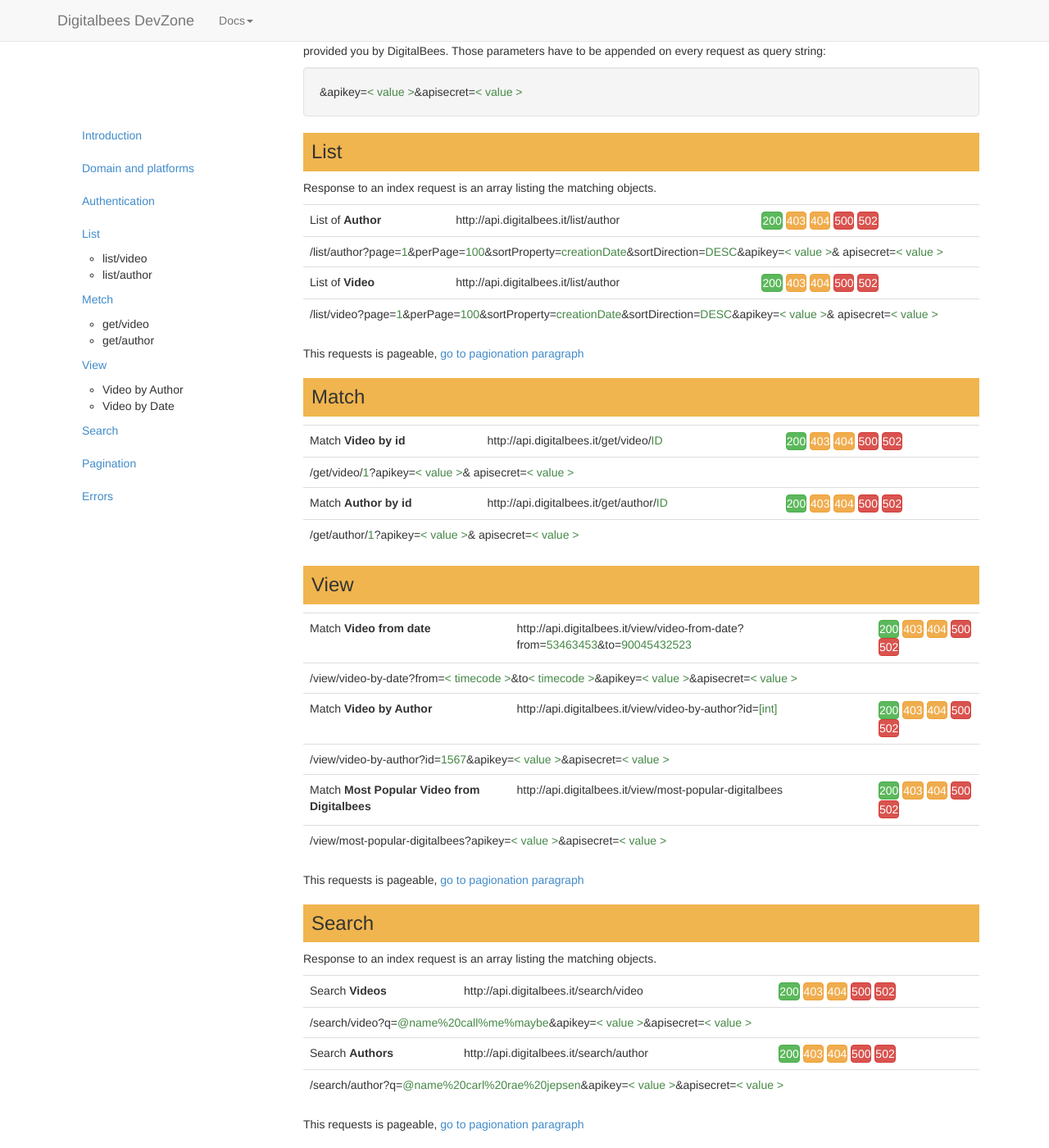
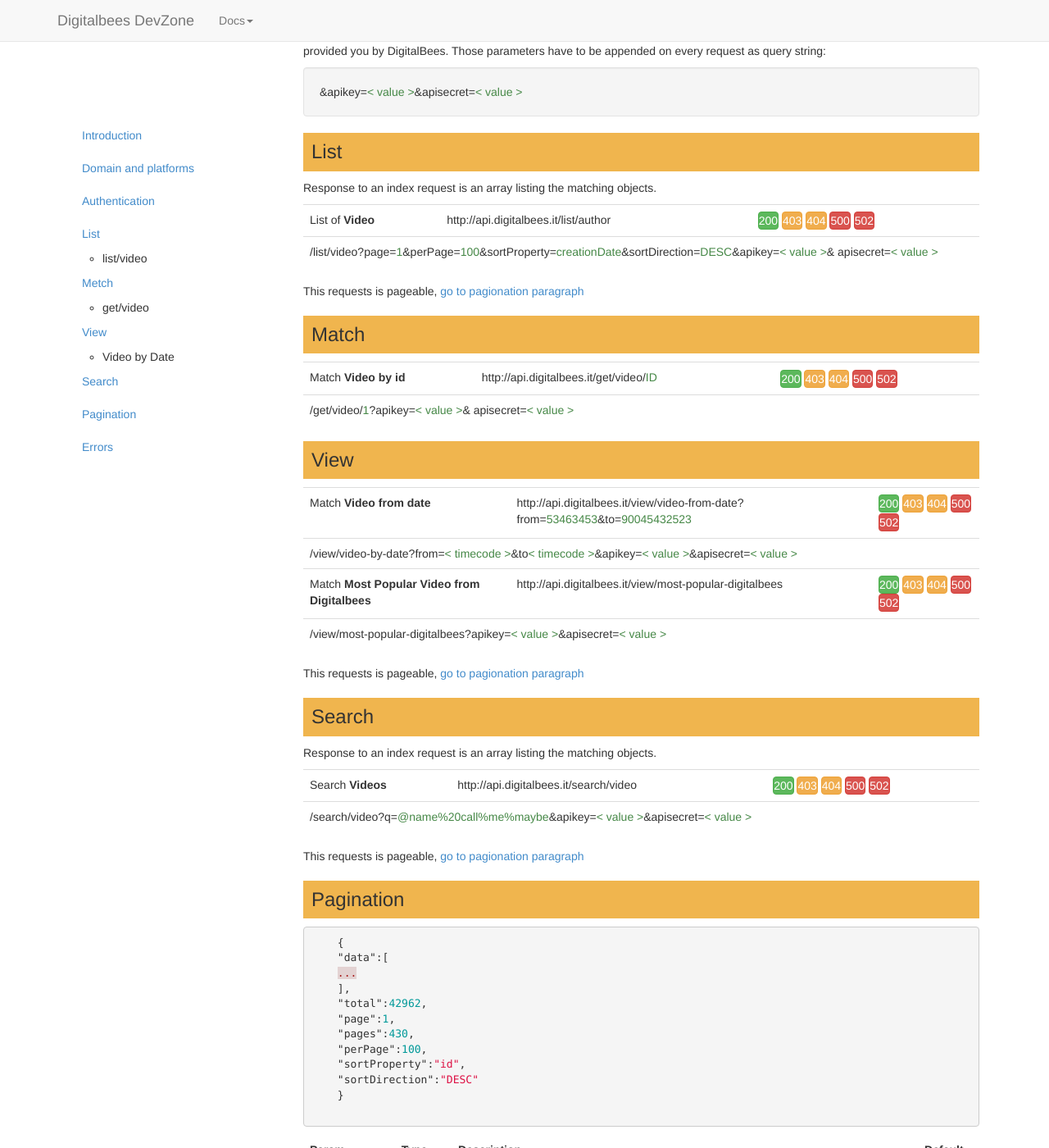
Before and after one commit to DigitalBees/digitalbees.github.io, a Jekyll site: the page built from api.html, in a window 1280 px wide and 1400 px high, scrolled down 422 px. Shown: the whole window at 82% size. Built offline with Jekyll 4.4.1, drawn with Linux system fonts in a browser that asks for light colours.

Commit message:
Update api.html

```diff
--- a/api.html
+++ b/api.html
@@ -14,18 +14,18 @@
             <li><a href="#list">List</a>
                 <ul>
                     <li>list/video</li>
-                    <li>list/author</li>
+                    <!-- <li>list/author</li> -->
                 </ul>
             </li>
             <li><a href="#match">Metch</a>
                 <ul>
                     <li>get/video</li>
-                    <li>get/author</li>
+                    <!-- <li>get/author</li> -->
                 </ul>
             </li>
             <li><a href="#view">View</a>
                 <ul>
-                    <li>Video by Author</li>
+                    <!-- <li>Video by Author</li> -->
                     <li>Video by Date</li>
                 </ul>
             </li>
@@ -58,7 +58,7 @@
     <p>Response to an index request is an array listing the matching objects.</p>
     <table class="table">
         <tbody>
-        <tr>
+        <!-- <tr>
             <td>List of <b>Author</b></td>
             <td>http://api.digitalbees.it/list/author</td>
             <td>
@@ -73,7 +73,7 @@
             <td colspan="3">
                 /list/author?page=<span class="text-success">1</span>&perPage=<span class="text-success">100</span>&sortProperty=<span class="text-success">creationDate</span>&sortDirection=<span class="text-success">DESC</span>&apikey=<span class="text-success">< value ></span>& apisecret=<span class="text-success">< value ></span>
             </td>
-        </tr>
+        </tr> -->
         <tr>
             <td>List of <b>Video</b></td>
             <td>http://api.digitalbees.it/list/author</td>
@@ -113,7 +113,7 @@
                 /get/video/<span class="text-success">1</span>?apikey=<span class="text-success">< value ></span>& apisecret=<span class="text-success">< value ></span>
             </td>
         </tr>
-        <tr>
+        <!-- <tr>
             <td>Match <b>Author by id</b></td>
             <td>http://api.digitalbees.it/get/author/<span class="text-success">ID</span></td>
             <td>
@@ -128,7 +128,7 @@
             <td colspan="3">
                 /get/author/<span class="text-success">1</span>?apikey=<span class="text-success">< value ></span>& apisecret=<span class="text-success">< value ></span>
             </td>
-        </tr>
+        </tr> -->
         </tbody>
     </table>
 
@@ -151,7 +151,7 @@
                 /view/video-by-date?from=<span class="text-success">< timecode ></span>&to<span class="text-success">< timecode ></span>&apikey=<span class="text-success">< value ></span>&apisecret=<span class="text-success">< value ></span>
             </td>
         </tr>
-        <tr>
+        <!-- <tr>
             <td>Match <b>Video by Author</b></td>
             <td>http://api.digitalbees.it/view/video-by-author?id=<span class="text-success">[int]</span></td>
             <td>
@@ -166,7 +166,7 @@
             <td colspan="3">
                 /view/video-by-author?id=<span class="text-success">1567</span>&apikey=<span class="text-success">< value ></span>&apisecret=<span class="text-success">< value ></span>
             </td>
-        </tr>
+        </tr> -->
         <tr>
             <td>Match <b>Most Popular Video from Digitalbees</b></td>
             <td>http://api.digitalbees.it/view/most-popular-digitalbees</td>
@@ -208,7 +208,7 @@
                 /search/video?q=<span class="text-success">@name%20call%me%maybe</span>&apikey=<span class="text-success">< value ></span>&apisecret=<span class="text-success">< value ></span>
             </td>
         </tr>
-        <tr>
+        <!-- <tr>
             <td>Search <b>Authors</b></td>
             <td>http://api.digitalbees.it/search/author</td>
             <td>
@@ -223,7 +223,7 @@
             <td colspan="3">
                 /search/author?q=<span class="text-success">@name%20carl%20rae%20jepsen</span>&apikey=<span class="text-success">< value ></span>&apisecret=<span class="text-success">< value ></span>
             </td>
-        </tr>
+        </tr> -->
         </tbody>
     </table>
 
```
